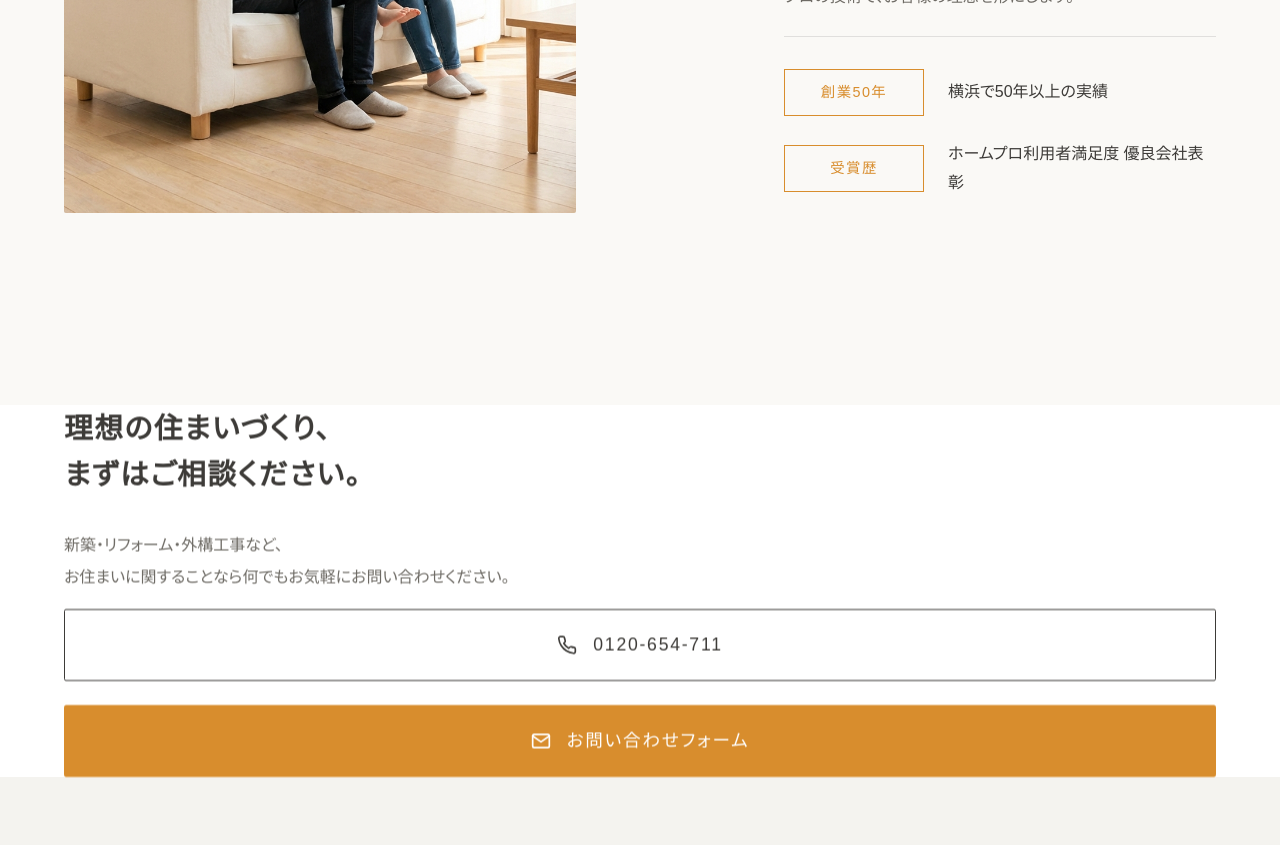
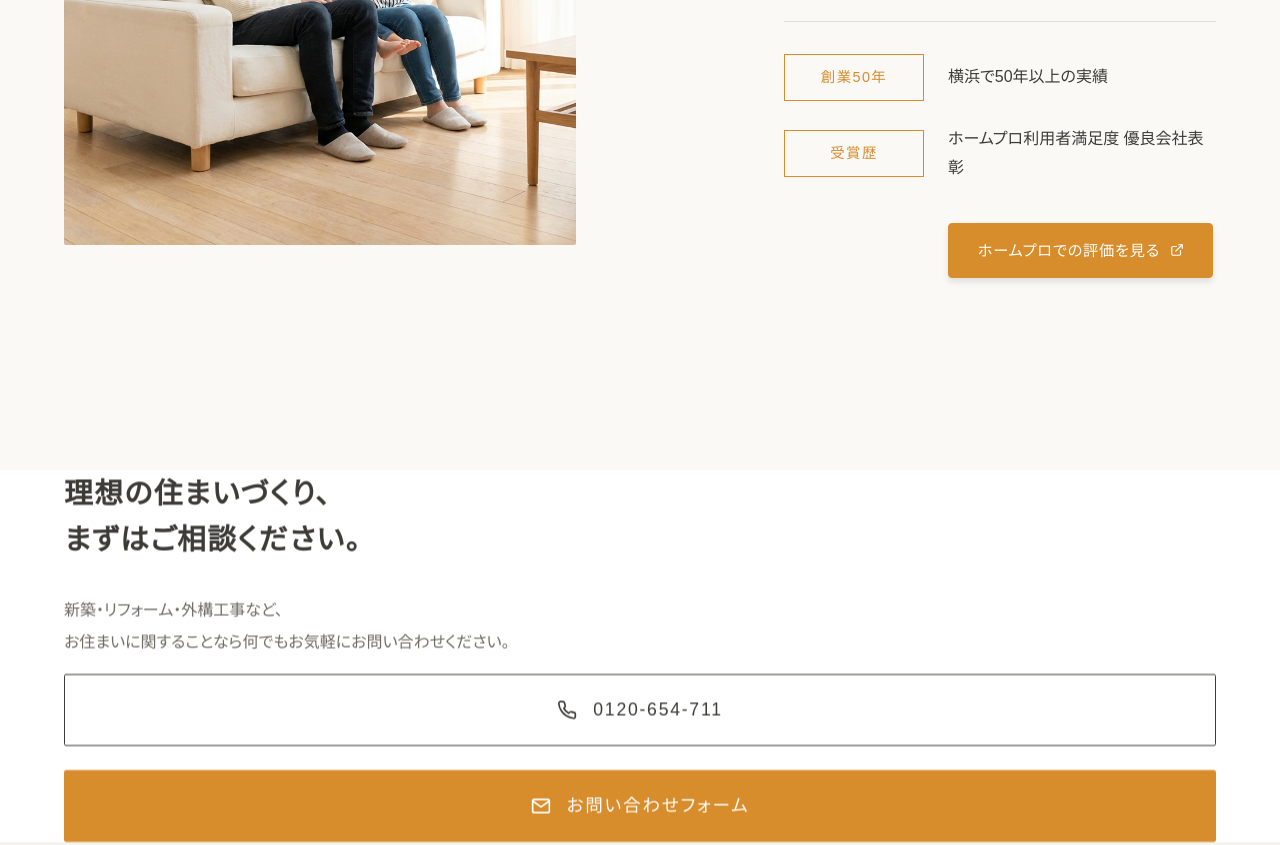
Before and after one commit to kobayashiyk/kakimotohohome-, a website built with Vite: page index.html in a window 1280 px wide. Shown: the part 1379-2224 px from the top of the page. Built offline with nearby package versions, Linux system fonts and the light colour scheme; a web font is replaced by a local one.

Commit message:
Update: Home Pro link styling, Bank Name, CEO Font, Factory Image

```diff
--- a/index.html
+++ b/index.html
@@ -66,7 +66,7 @@
   <link rel="preconnect" href="https://fonts.googleapis.com">
   <link rel="preconnect" href="https://fonts.gstatic.com" crossorigin>
   <link
-    href="https://fonts.googleapis.com/css2?family=Inter:wght@300;400;500&family=Noto+Serif+JP:wght@300;400;500;700&display=swap"
+    href="https://fonts.googleapis.com/css2?family=Inter:wght@300;400;500&family=Noto+Serif+JP:wght@300;400;500;700&family=Yuji+Syuku&display=swap"
     rel="stylesheet">
 </head>
 
--- a/src/components/About.js
+++ b/src/components/About.js
@@ -30,6 +30,11 @@ export const About = () => {
               <div class="achievement-item fade-up delay-400">
                 <span class="achievement-label">受賞歴</span>
                 <span class="achievement-text">ホームプロ利用者満足度 優良会社表彰</span>
+              </div>
+              <div class="achievement-link-container fade-up delay-500">
+                <a href="https://www.homepro.jp/kaisha/325246/" target="_blank" rel="noopener noreferrer" class="homepro-link">
+                  ホームプロでの評価を見る <svg xmlns="http://www.w3.org/2000/svg" width="14" height="14" viewBox="0 0 24 24" fill="none" stroke="currentColor" stroke-width="2" stroke-linecap="round" stroke-linejoin="round"><path d="M18 13v6a2 2 0 0 1-2 2H5a2 2 0 0 1-2-2V8a2 2 0 0 1 2-2h6"></path><polyline points="15 3 21 3 21 9"></polyline><line x1="10" y1="14" x2="21" y2="3"></line></svg>
+                </a>
               </div>
             </div>
           </div>
@@ -204,6 +209,58 @@ export const About = () => {
         .achievement-text {
             text-align: left; /* Explicitly align text left */
         }
+
+        .achievement-link-container {
+            padding-left: 0; /* Reset alignment on mobile */
+            margin-top: 0.5rem;
+        }
+      }
+
+      .achievement-link-container {
+        padding-left: calc(140px + 1.5rem); /* Align with text */
+        margin-top: 1rem; /* Added improved spacing */
+      }
+
+      .homepro-link {
+        display: inline-flex;
+        align-items: center;
+        gap: 0.6rem;
+        padding: 0.8rem 1.8rem;
+        background-color: var(--color-accent); /* Solid background initially */
+        border: 1px solid var(--color-accent);
+        color: white; /* White text for contrast */
+        font-size: 0.95rem;
+        font-weight: 500;
+        letter-spacing: 0.05em;
+        text-decoration: none;
+        transition: all 0.3s cubic-bezier(0.25, 0.46, 0.45, 0.94);
+        position: relative;
+        overflow: hidden;
+        z-index: 1;
+        border-radius: 4px; /* Slight rounded corners for button feel */
+        box-shadow: 0 4px 6px rgba(0,0,0,0.1); /* Subtle shadow for depth */
+      }
+
+      .homepro-link::before {
+        content: '';
+        position: absolute;
+        top: 0;
+        left: 0;
+        width: 0%;
+        height: 100%;
+        background-color: white; /* Hover fill color */
+        transition: width 0.3s cubic-bezier(0.25, 0.46, 0.45, 0.94);
+        z-index: -1;
+      }
+
+      .homepro-link:hover {
+        color: var(--color-accent); /* Text becomes accent color on hover */
+        transform: translateY(-2px);
+        box-shadow: 0 4px 15px rgba(216, 141, 45, 0.3);
+      }
+
+      .homepro-link:hover::before {
+        width: 100%;
       }
     </style>
   `;
--- a/src/components/CeoMessage.js
+++ b/src/components/CeoMessage.js
@@ -104,9 +104,11 @@ export const CeoMessage = () => {
       }
 
       .ceo-name {
-        font-size: 1.8rem;
+        font-family: 'Yuji Syuku', serif;
+        font-size: 2.2rem; /* Increased size for the handwritten style */
         font-weight: 500;
-        letter-spacing: 0.2em;
+        letter-spacing: 0.15em;
+        margin-top: 0.5rem;
       }
 
       @media (max-width: 900px) {
--- a/src/components/Company.js
+++ b/src/components/Company.js
@@ -62,7 +62,7 @@ export const Company = () => {
             </div>
             <div class="overview-item">
               <dt>取引先銀行</dt>
-              <dd>ＵＦＪ銀行　みずほ銀行　世田谷信用金庫</dd>
+              <dd>三菱UFJ銀行　みずほ銀行　世田谷信用金庫</dd>
             </div>
             <div class="overview-item">
               <dt>許認可</dt>
--- a/src/components/Facilities.js
+++ b/src/components/Facilities.js
@@ -40,7 +40,7 @@ export const Facilities = () => {
         <!-- Factory Section -->
         <div class="facility-item fade-up delay-200">
           <div class="facility-image-wrapper">
-            <img src="/自社工場/4CCA2A5E-B2BF-4AB0-899B-2A9FAA6B0949.jpg" alt="自社工場" />
+            <img src="/自社工場/factory_new.jpg" alt="自社工場" />
           </div>
           <div class="facility-content">
             <h3 class="facility-title">自社工場完備</h3>
```
Also changed, not shown: public/自社工場/factory_new.jpg (added).
